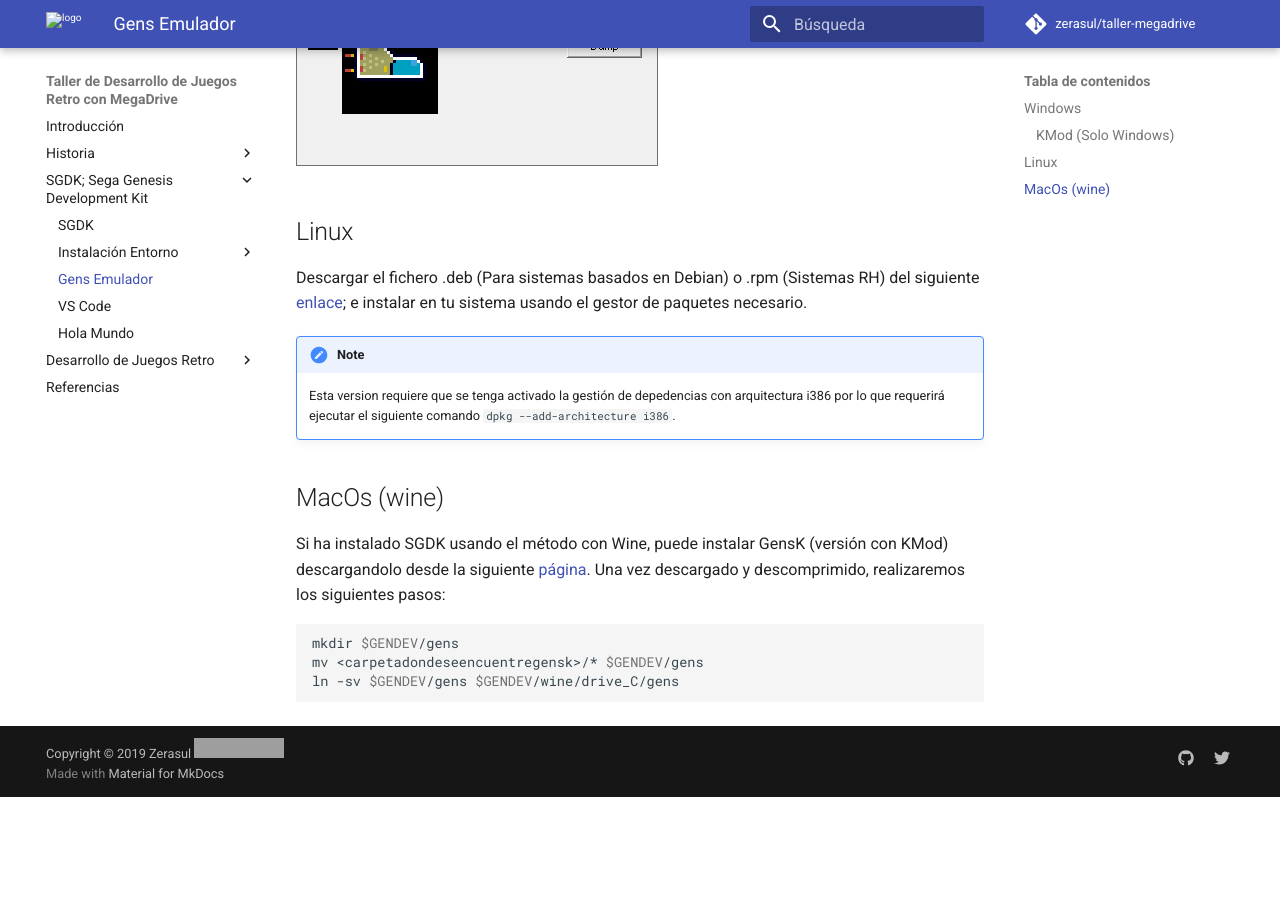
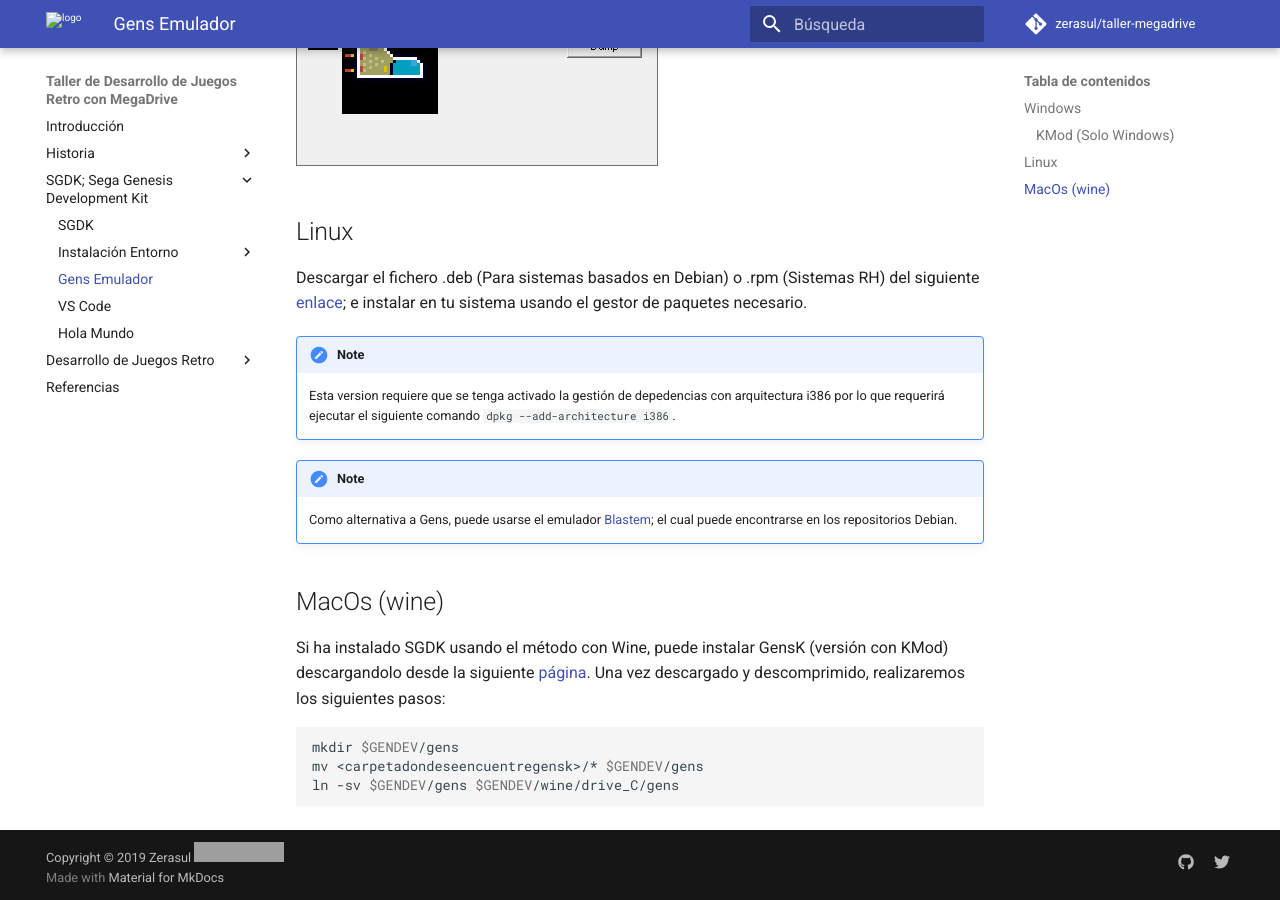
Before and after one commit to zerasul/taller-megadrive, an MkDocs documentation site: the page built from docs/sgdk/gens.md, in a window 1280 px wide and 900 px high, scrolled down 1441 px. Built offline with MkDocs 1.6.1 and Material for MkDocs 9.7.7, drawn with Linux system fonts in a browser that asks for light colours; comment, search, counter and statistics services are not loaded; before the commit the page ends 2238 px from its top, so only the background shows below that; grey boxes are pictures that could not be loaded.

Commit message:
Añadiendo información de Blastem.

````diff
--- a/docs/sgdk/gens.md
+++ b/docs/sgdk/gens.md
@@ -25,6 +25,9 @@
 !!! note
     Esta version requiere que se tenga activado la gestión de depedencias con arquitectura i386 por lo que requerirá ejecutar el siguiente comando ```dpkg --add-architecture i386```.
 
+!!! note
+    Como alternativa a Gens, puede usarse el emulador [Blastem](https://www.retrodev.com/blastem/); el cual puede encontrarse en los repositorios Debian.
+
 ## MacOs (wine)
 
 Si ha instalado SGDK usando el método con Wine, puede instalar GensK (versión con KMod) descargandolo desde la siguiente [página](https://gendev.spritesmind.net/page-gensK.html ). Una vez descargado y descomprimido, realizaremos los siguientes pasos:
````
Also changed, not shown: docs/sgdk/vscode.md (+3 -0 lines).
